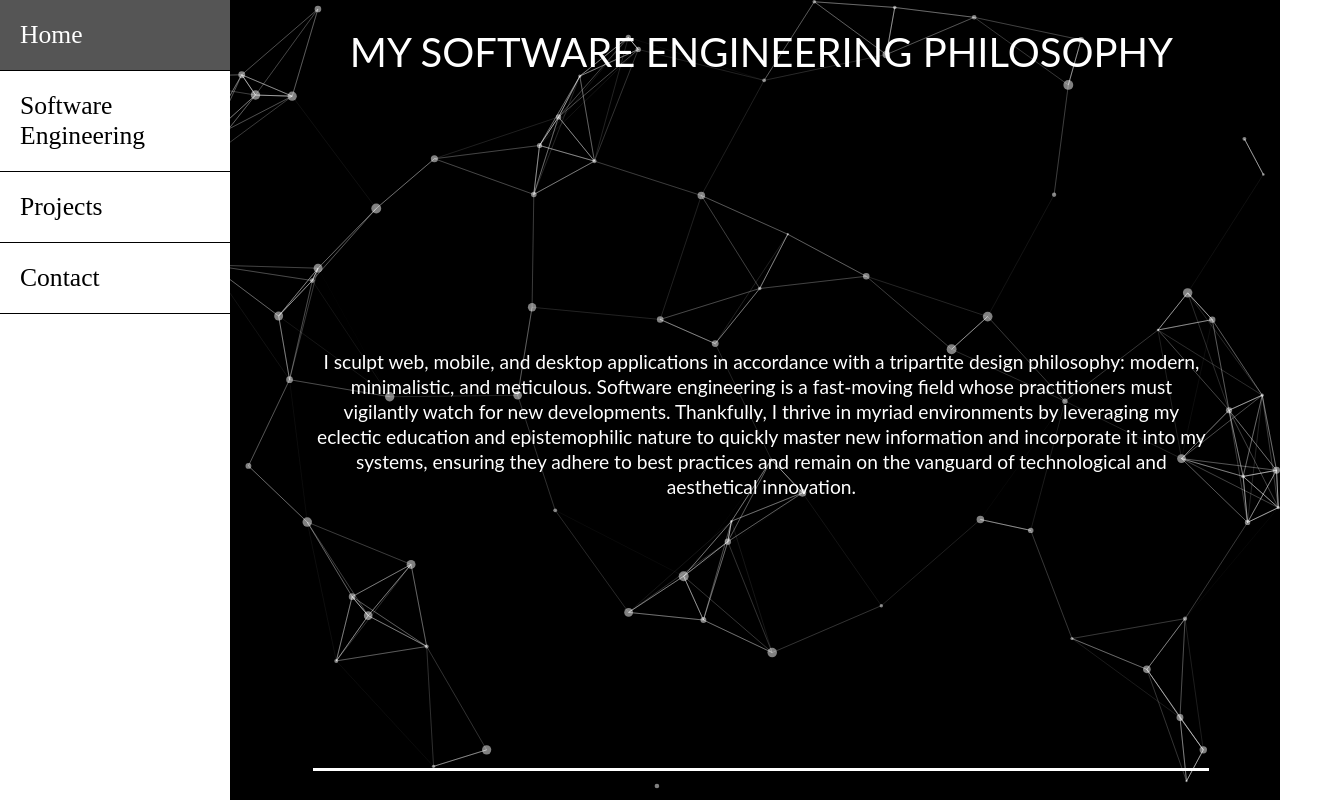
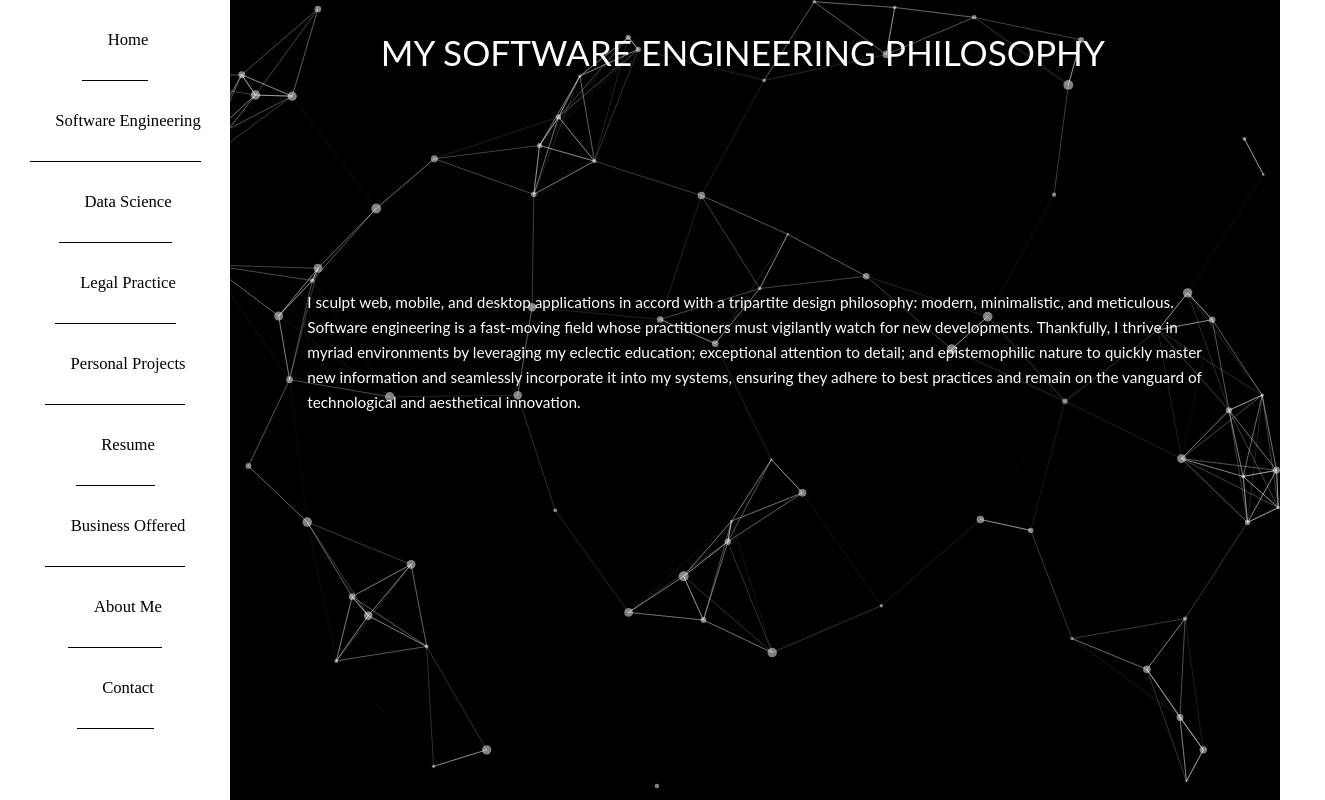
Before and after one commit to tjm146/personal-website, a Next.js app: page /softwareEngineering in a window 1280 px wide. Shown: the whole page, 1325 px wide, since content can reach past the window. Built offline with nearby package versions, Linux system fonts and the light colour scheme.

Commit message:
Finished software page

```diff
--- a/app/layout.tsx
+++ b/app/layout.tsx
@@ -29,7 +29,12 @@ const particlesLoaded = useCallback(async (container: Container | undefined) =>
         <div className={`${styles.sidebar}`}>
           <Link href="../home">Home</Link>
           <Link href="../softwareEngineering">Software Engineering</Link>
-          <Link href="../projects">Projects</Link>
+          <Link href="../softwareEngineering">Data Science</Link>
+          <Link href="../softwareEngineering">Legal Practice</Link>
+          <Link href="../projects">Personal Projects</Link>
+          <Link href="../softwareEngineering">Resume</Link>
+          <Link href="../softwareEngineering">Business Offered</Link>
+          <Link href="../softwareEngineering">About Me</Link>
           <Link href="/contact">Contact</Link>
         </div>
         <div className={`${styles.message}`}> {children} </div>
--- a/app/softwareEngineering/page.tsx
+++ b/app/softwareEngineering/page.tsx
@@ -11,22 +11,23 @@ const SoftwareEngineering = () => {
     return (
         <div className = {styles.containerPage}>
             <div className = {styles.fullPage}>
-                <div className = {styles.bioHeader}>
+                <div className = {styles.philosophyHeader}>
                     My Software Engineering Philosophy
                 </div>
                 <div className = {styles.bioBody}>
                     I sculpt web, mobile, and desktop
-                     applications in accordance with a
+                    applications in accord with a
                     tripartite design philosophy:
                     modern, minimalistic, and
-                     meticulous. Software engineering
+                    meticulous.
+                    Software engineering
                     is a fast-moving field whose
                     practitioners must vigilantly
                     watch for new developments. Thankfully,
                     I thrive in myriad environments by
-                     leveraging my eclectic education
+                    leveraging my eclectic education; exceptional attention to detail;
                     and epistemophilic nature to quickly
-                     master new information and incorporate it
+                    master new information and seamlessly incorporate it
                     into my systems, ensuring they adhere to best
                     practices and remain on the vanguard of
                     technological and aesthetical innovation.
@@ -34,7 +35,7 @@ const SoftwareEngineering = () => {
                 <div className = {styles.bioBottomSpacing}></div>
             </div>
             <div className = {styles.fullPage}>
-                <div className = {styles.listBioHeader}>
+                <div className = {styles.skillsHeader}>
                     Skills
                 </div>
                 <div className = {styles.listBioBody}>
@@ -46,13 +47,10 @@ const SoftwareEngineering = () => {
                             JavaScript/TypeScript
                         </div>
                         <div className = {styles.listItem}>
-                            C++
-                        </div>
-                        <div className = {styles.listItem}>
                             Swift
                         </div>
                         <div className = {styles.listItem}>
-                            R
+                            C++
                         </div>
                         <div className = {styles.listItem}>
                             Flutter/Dart
@@ -61,13 +59,19 @@ const SoftwareEngineering = () => {
                             SQL
                         </div>
                         <div className = {styles.listItem}>
+                            MSSQL/PostgreSQL/MySQL
+                        </div>
+                        <div className = {styles.listItem}>
                             HTML/CSS
                         </div>
                         <div className = {styles.listItem}>
                             Azure Devops/CI/CD
                         </div>
                         <div className = {styles.listItem}>
-                            Linear Algebra
+                            Oral/Written Communication
+                        </div>
+                        <div className = {styles.listItem}>
+                            Presentation/Public Speaking
                         </div>
                     </div>
                     <div className = {styles.bioBodyHalfRight}>
@@ -78,13 +82,10 @@ const SoftwareEngineering = () => {
                             Java
                         </div>
                         <div className = {styles.listItem}>
-                            C
-                        </div>
-                        <div className = {styles.listItem}>
                             Kotlin
                         </div>
                         <div className = {styles.listItem}>
-                            MATLAB
+                            C
                         </div>
                         <div className = {styles.listItem}>
                             Capacitor
@@ -93,20 +94,26 @@ const SoftwareEngineering = () => {
                             NoSQL
                         </div>
                         <div className = {styles.listItem}>
+                            MongoDB/Redis
+                        </div>
+                        <div className = {styles.listItem}>
                             React/Vue/Angular
                         </div>
                         <div className = {styles.listItem}>
-                            Multivariable Calculus
+                            Leadership
                         </div>
                         <div className = {styles.listItem}>
-                            Math Stats/Probability
+                            Project Management
+                        </div>
+                        <div className = {styles.listItem}>
+                            Mentoring
                         </div>
                     </div>
                 </div>
                 <div className = {styles.bioBottomSpacing}></div>
             </div>
             <div className = {styles.fullPage}>
-                <div className = {styles.bioHeader}>
+                <div className = {styles.employmentHeader}>
                     Employment
                 </div>
                 <div className = {styles.bioBodyVertical} >
@@ -123,16 +130,34 @@ const SoftwareEngineering = () => {
                         mobile applications. I also leverage my lawyer skillset
                         and interpersonal skills to write business proposals;
                         onboard new clients; and lead requirements gathering and
-                        early development.
+                        early development. My experience encompasses several projects:
                     </div>
                     <div className = {styles.listItemFullNew}>
                         • Developed a .NET web application that continuously fetches
                         river streamflow data, updates a database, generates Excel
-                        reports, and notifies users of abnormal readings. Also
-                        created an Azure Logic App Recurrence to schedule and run it.
+                        reports, and &nbsp;&nbsp; &nbsp; &nbsp;&nbsp; &nbsp;&nbsp; notifies users of abnormal readings. Also
+                        created an Azure Logic App Recurrence to run it.
+                    </div>
+                    <div className = {styles.listItemFullNew}>
+                    •	Designed and implemented a machine learning model that utilizes current river
+                        streamflow and weather data to accurately predict future streamflow levels.
+                    </div>
+                    <div className = {styles.listItemFullNew}>
+                        • Led a five-developer team that used Capacitor to create a
+                        Vue web, iOS, and Android client portal for a large regional
+                        health company. Also created the Azure CI/CD.
+                    </div>
+                    <div className = {styles.listItemFullNew}>
+                    •	Developed both the Angular frontend and C# backend of a legal aid organization’s
+                        client, attorney, and case management system. Also regularly met with the client’s
+                        chief executive to explain changes and solicit feedback.
+                    </div>
+                    <div className = {styles.listItemFullNew}>
+                    •	Created optimized SQL stored procedures and C# LINQ queries to efficiently
+                        aggregate data from numerous database tables, enabling a Concussion testing
+                        application’s users to quickly generate custom, complex Excel reports.
                     </div>
                 </div>
-                <div className = {styles.bioBottomSpacing}></div>
             </div>
         </div>
     );
--- a/app/utils.module.css
+++ b/app/utils.module.css
@@ -2,23 +2,31 @@
     margin: 0px;
     padding: 0px;
     box-sizing: border-box;
-    width: 18%;
-    height: 100%;
-    background-color: #ffffff;
+    width: 18vw;
+    height: 100vh;
+    background-color: #fff;
     position: fixed;
-    text-align: left;
     color: #000000;
-    font-size:2vw;
+    font-size:1.3vw;
     z-index: 99999999999;
-
 }
 
 .sidebar a {
     display: block;
     color: black;
-    padding: 20px;
+    padding-left: 2vw;
     text-decoration: none;
+    height: 10vh;
+    justify-content: center;
+    justify-items: center;
+    justify-self: center;
+    font-size: 1.3vw;
+    text-justify: end;
+    text-align: start;
+    text-justify: center;
     border-bottom: 1px solid rgb(0, 0, 0);
+    white-space: pre-line;
+    line-height: 10vh;
 }
 
 .sidebar a:hover:not(.active) {
@@ -55,12 +63,12 @@
     position: absolute;
     left: 50%;
     top: 50%;
-    padding-left: 27%;
     color: white;
     -webkit-transform: translate(-50%, -50%);
     transform: translate(-50%, -50%);
     z-index: 999999999;
-    width: 80vw;
+    width: 100vw;
+    overflow-x: hidden;
   }
 
   .header{
@@ -71,32 +79,59 @@
    }
 
 .homeBox{
-  width: 90%;
+  width: 70vw;
   line-height: 25px;
   font-family: Lato;
   font-size: 1.5vw;
+  overflow-x: hidden;
 }
 
 .fullPage{
     width: 70vw;
-    height: 96vh;
+    height: 100vh;
     text-align: center;
     line-height: 25px;
     font-family: Lato;
-    border-bottom: 3px white solid;
+    padding-left: 15vw;
   }
 
-.bioHeader{
-width: 70vw;
-height: 19vh;
-text-align: center;
+.philosophyHeader{
+width: 60vw;
+height: 10vh;
+text-align: start;
 padding-top: 40px;
 line-height: 25px;
 font-family: Lato;
-font-size: 40px;
+font-size: 2.75vw;
 text-emphasis: bold;
 text-transform: uppercase;
+margin-left: 13.75vw;
 }
+
+.skillsHeader{
+    width: 60vw;
+    height: 10vh;
+    text-align: start;
+    line-height: 25px;
+    font-family: Lato;
+    font-size: 2.75vw;
+    text-emphasis: bold;
+    text-transform: uppercase;
+    margin-left: 36.65vw;
+    padding-top: 1vh;
+    }
+
+.employmentHeader{
+    width: 60vw;
+    height: 10vh;
+    text-align: start;
+    font-family: Lato;
+    font-size: 2.75vw;
+    text-emphasis: bold;
+    text-transform: uppercase;
+    margin-left: 33vw;
+    padding-top: 3vh;
+    }
 
 .bioBodyFull{
     width: 70vw;
@@ -116,9 +151,12 @@ text-transform: uppercase;
     display: flex;
     justify-content: center;
     align-items: center;
+    text-align: start;
+    text-justify: start;
     line-height: 25px;
     font-family: Lato;
-    font-size: 1.5vw;
+    font-size: 1.2vw;
+    margin-left: 8vw;
 }
 
 .bioBodyVertical{
@@ -165,6 +203,7 @@ text-transform: uppercase;
     padding-left: 8vw;
     font-family: Lato;
     font-size: 1.2vw;
+    margin-left: 8vw;
 }
 
 .bioBodyHalfRight{
@@ -177,7 +216,7 @@ text-transform: uppercase;
     align-items: start;
     line-height: 5px;
     font-family: Lato;
-    padding-left: 38vw;
+    margin-left: 28vw;
     font-size: 1.2vw;
 }
 
@@ -227,11 +266,14 @@ text-transform: uppercase;
     }
 
 .containerPage {
-    width: 70vw;
+    width: 99vw;
     height: 100vh;
     overflow-y: scroll;
-    justify-content: left;
+    justify-content: center;
+    align-items: center;
+    text-align: center;
     padding-left: 1vw;
+    overflow-x: hidden;
 }
 
 .listHeader{
@@ -248,11 +290,14 @@ text-transform: uppercase;
     width: 70vw;
     height: 20vh;
     display: flex;
-    justify-content: center;
-    align-items: center;
+    justify-content: left;
+    align-items: left;
+    text-align: left;
     line-height: 25px;
     font-family: Lato;
-    font-size: 1.5vw;
+    font-size: 1.2vw;
+    margin-bottom: 3vw;
+    margin-left: 8vw;
 }
 
 .listItemFull{
@@ -263,18 +308,21 @@ text-transform: uppercase;
     align-items: center;
     line-height: 25px;
     font-family: Lato;
+    margin-left: 8vw;
 }
 
 .listItemFullNew{
-    width: 70vw;
-    height: 10vh;
+    width: 67vw;
+    height: 7.5vh;
     display: flex;
     justify-content: left;
     align-items: left;
     text-align: left;
     line-height: 25px;
     font-family: Lato;
-    font-size: 1.5vw;
+    font-size: 1.2vw;
+    margin-bottom: 1.5vw;
+    margin-left: 10vw;
 }
 
 @font-face {
```
Lines whose indentation alone changed are shown as unchanged.
